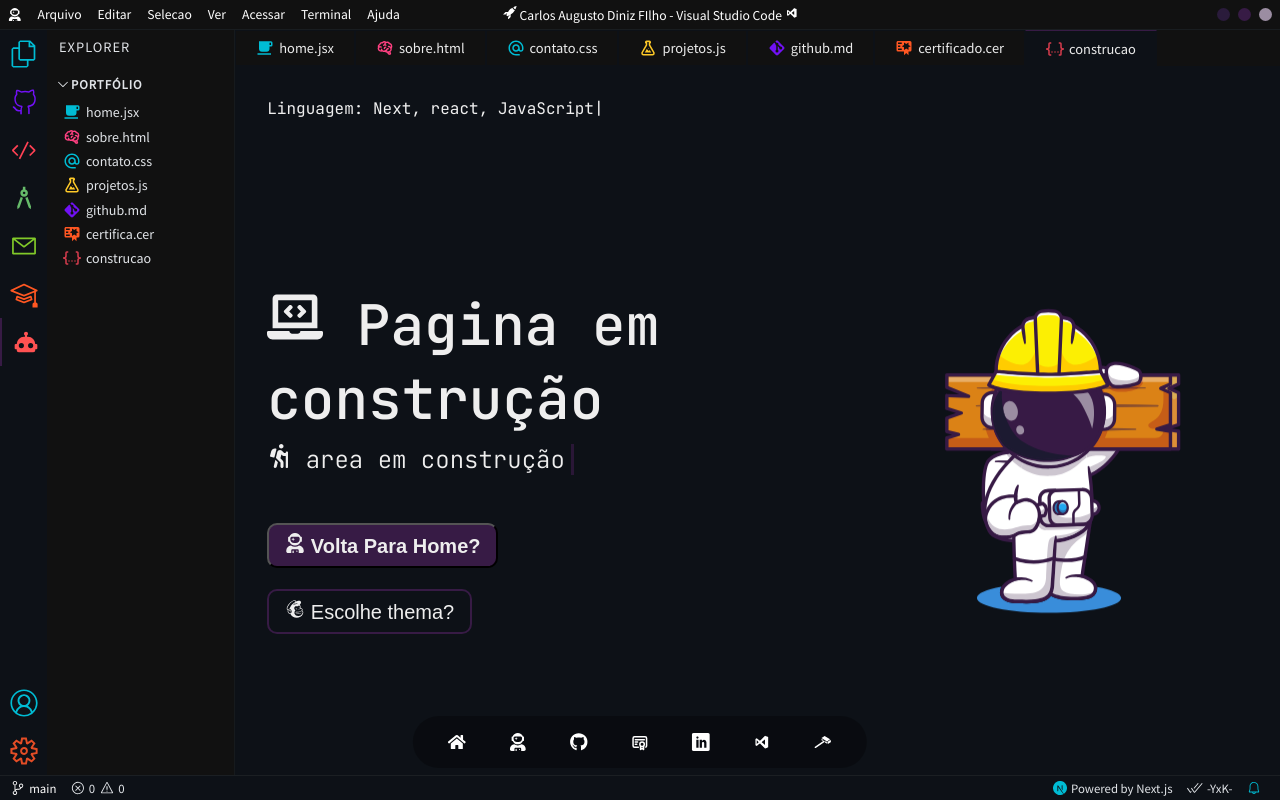
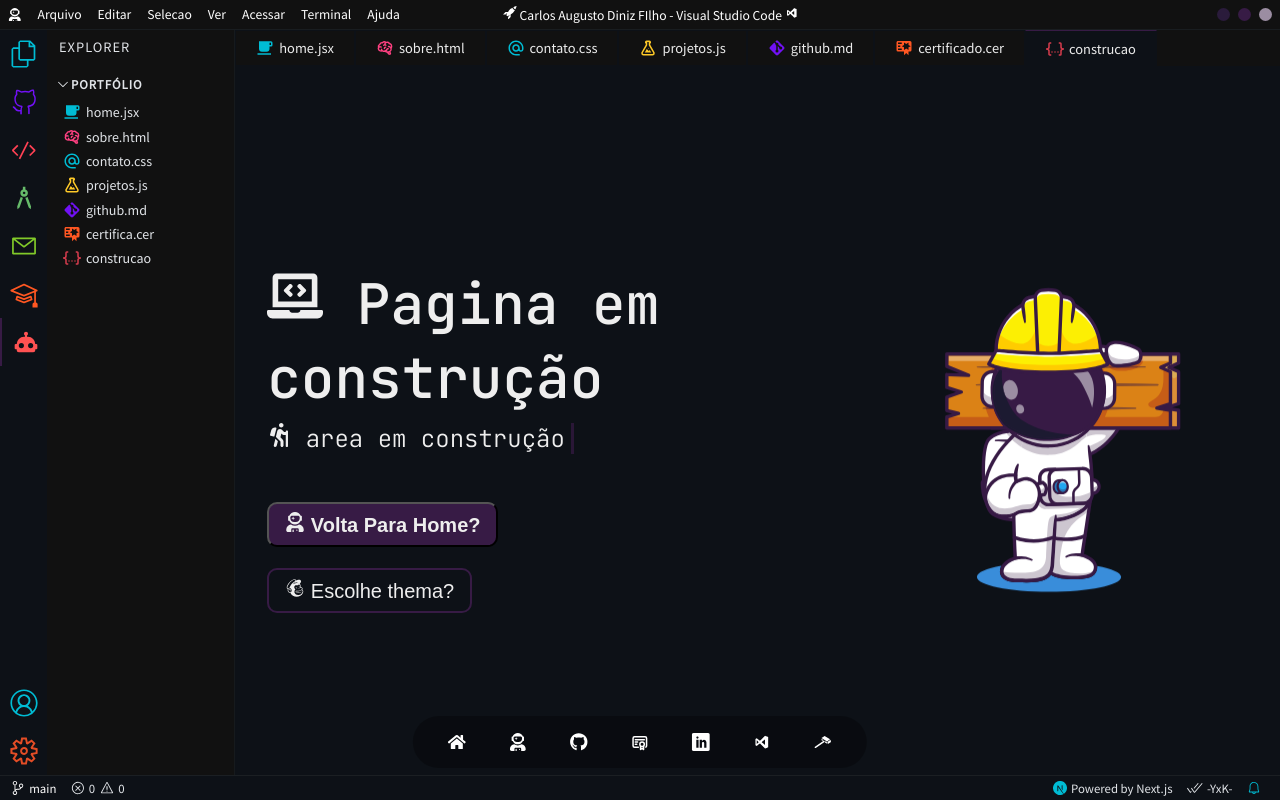
Before and after one commit to ysneshy/portfolio-carlos-filho, a Next.js app: page /construcao in a window 1280 px wide. Built offline with nearby package versions, Linux system fonts and the light colour scheme.

Commit message:
upgrade52 :zap:

```diff
--- a/pages/construcao.jsx
+++ b/pages/construcao.jsx
@@ -2,7 +2,6 @@ import React from 'react';
 import Link from 'next/link';
 import styles from '../styles/ConstPage.module.css';
 import { Fade, Rotate, Zoom, Flip } from 'react-reveal';
-import Typewriter from 'typewriter-effect';
 import {
   FaMailchimp,
   FaUserAstronaut,
@@ -16,15 +15,6 @@ export default function HomePage() {
 
   return (
     <>
-
-      <Typewriter
-        options={{
-          strings: ['Linguagem: Next, react, JavaScript, Sass, Css.', 'Portfolio em constante Atualização.'],
-          autoStart: true,
-          loop: true,
-          skipAddStyles: true,
-        }}
-      />
       <br></br>
       <br></br>
       <div className={styles.container}>
```
